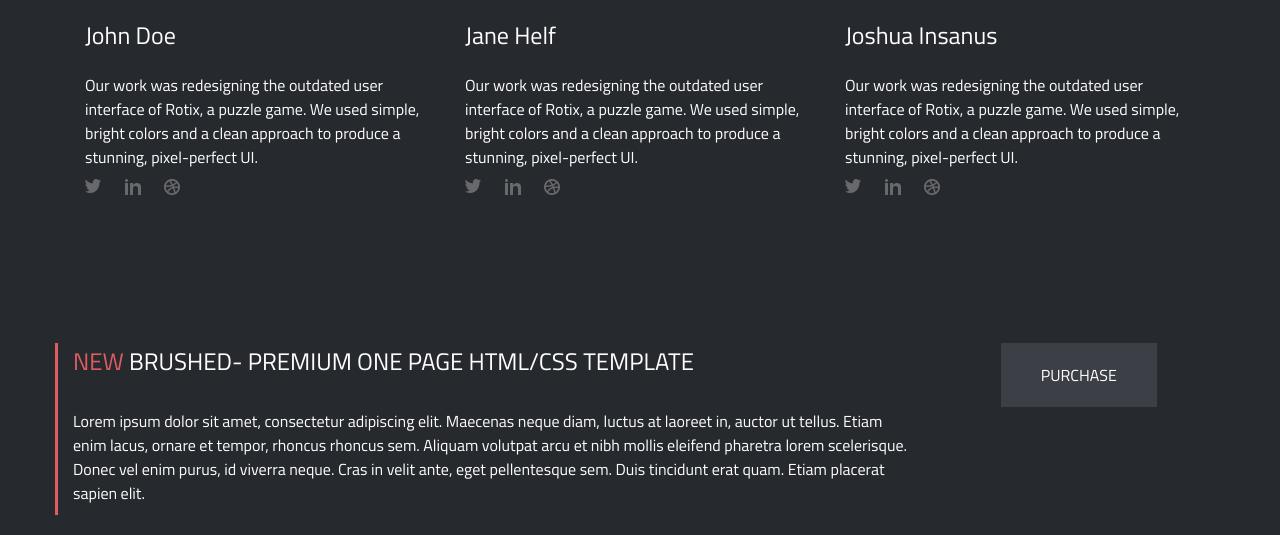
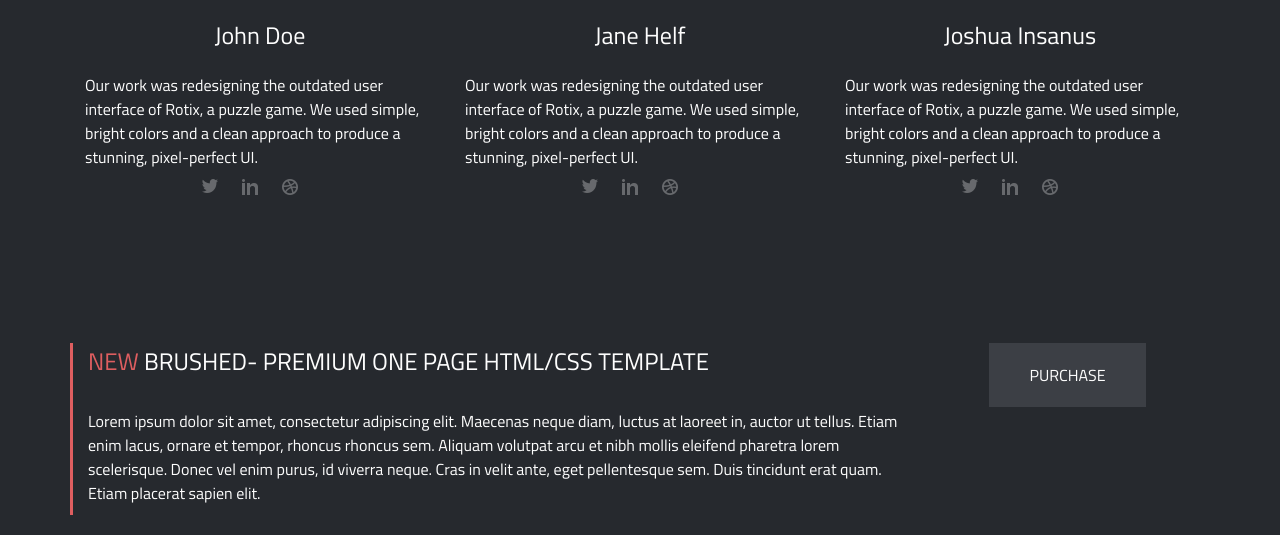
Before and after one commit to yaroslavzazharsky/Bootstrap-Template, a plain HTML site: page index.html in a window 1280 px wide. Shown: the part 1495-2030 px from the top of the page. Drawn offline with Linux system fonts and the light colour scheme.

Commit message:
fix bugs

```diff
--- a/index.html
+++ b/index.html
@@ -106,7 +106,7 @@
 					</ul>
 				</div>
 			</div>
-			<div class="row">
+			<div class="row leftBorder">
 				<div class="border col-xs-12 col-md-9">
 					<p class="titleBr"><span>NEW </span>Brushed- PRemium one page html/css template
 					</p>
--- a/style/style.css
+++ b/style/style.css
@@ -117,7 +117,7 @@ body {
 }
 .description .worker img {
 	display: block;
-	max-width:calc(100vw - 60px);
+	width:100%;
 	margin: 0 0 2rem;
 
 }
@@ -127,6 +127,7 @@ body {
 .social{
 	padding: 0;
 	margin:0 0 2rem;
+	text-align: center;
 }
 .social li{
 	list-style: none;
@@ -170,6 +171,7 @@ body {
 .worker .titleWorker {
 	font:2.4rem/1.5 'Titillium Web';
 	margin:0 0 2rem;
+	text-align: center;
 }
 .titleBr {
 	text-transform: uppercase;
@@ -212,6 +214,9 @@ body {
 	display: flex;
 	justify-content: center;
 	align-items: center;
+}
+.summary .leftBorder{
+	padding: 0 1.5rem;
 }
 @media screen and (min-width:970px) {
 	/*.headerNav {
```
